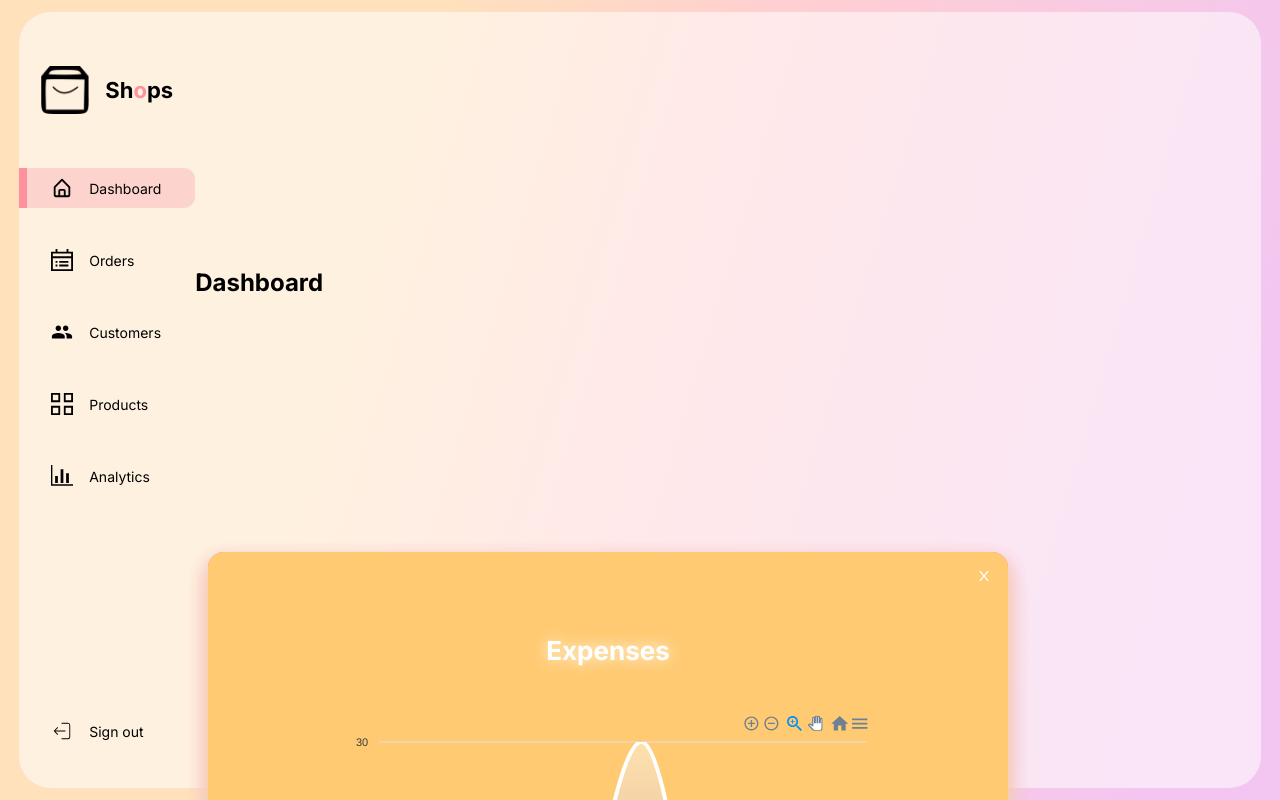
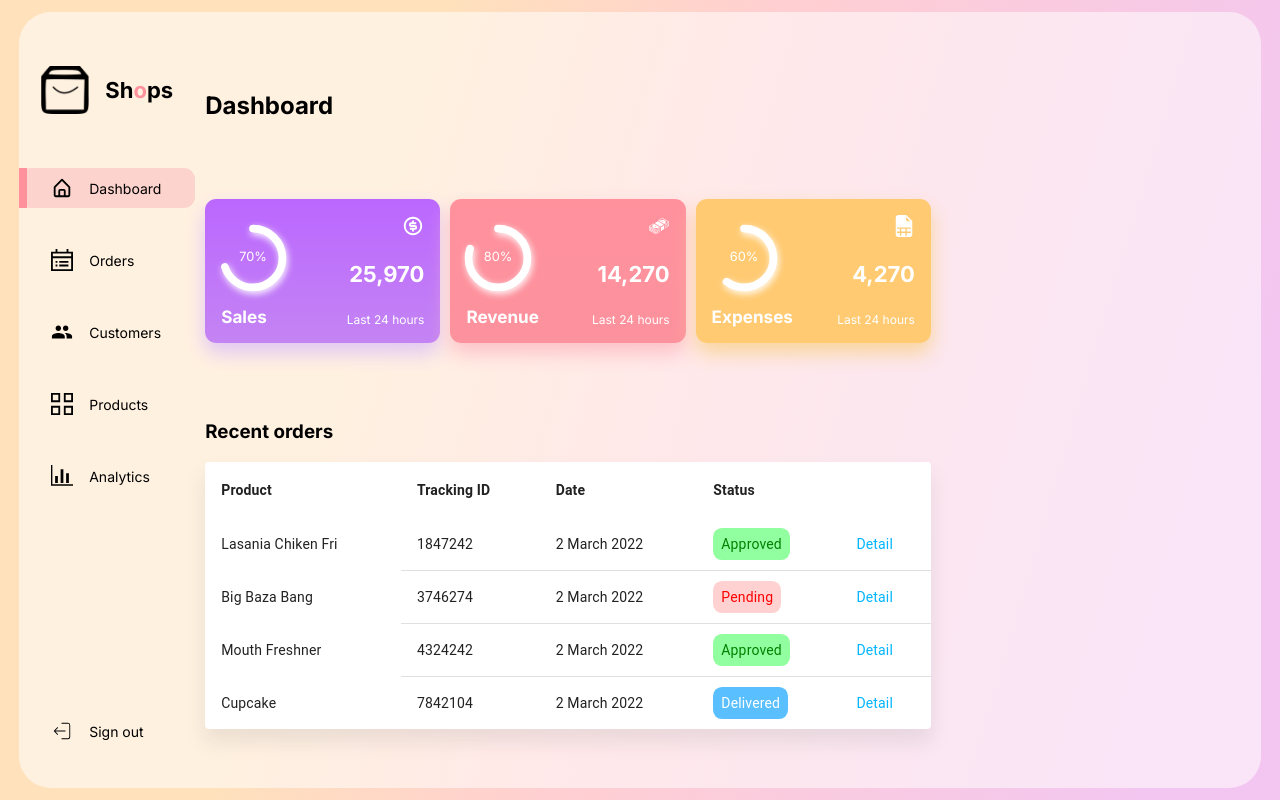
Before and after one commit to wesleywisch/Dashboard-admin-modern, a React (Create React App) app: page / in a window 1280 px wide. Shown: the top 800 px of the page. Built offline with nearby package versions, Linux system fonts and the light colour scheme.

Commit message:
feat: Making the table that shows the last orders.

```diff
--- a/src/App.css
+++ b/src/App.css
@@ -34,4 +34,5 @@ body {
   overflow: hidden;
   display: grid;
   grid-template-columns: 11rem auto 20rem;
+  gap: 0.625rem;
 }
--- a/src/components/Card/index.tsx
+++ b/src/components/Card/index.tsx
@@ -24,7 +24,7 @@ export interface CardProps {
 }
 
 export function Card({ barValue, color, icon, series, title, value }: CardProps) {
-  const [expanded, setExpanded] = useState(true);
+  const [expanded, setExpanded] = useState(false);
 
   return (
     <AnimateSharedLayout>
--- a/src/components/MainDash/index.tsx
+++ b/src/components/MainDash/index.tsx
@@ -1,6 +1,7 @@
 import { cardItens } from '../../data/cardItens';
 
 import { Card } from '../Card';
+import { Table } from '../Table';
 
 import './styles.css';
 
@@ -23,6 +24,8 @@ export function MainDash() {
           </div>
         ))}
       </div>
+
+      <Table />
     </div>
   )
 }
--- /dev/null
+++ b/src/components/Table/index.tsx
@@ -0,0 +1,86 @@
+import TableMui from '@mui/material/Table';
+import TableBody from '@mui/material/TableBody';
+import TableCell from '@mui/material/TableCell';
+import TableContainer from '@mui/material/TableContainer';
+import TableHead from '@mui/material/TableHead';
+import TableRow from '@mui/material/TableRow';
+import Paper from '@mui/material/Paper';
+
+import './styles.css';
+
+export function Table() {
+  function createData(
+    name: string,
+    trackingId: number,
+    date: string,
+    status: string,
+  ) {
+    return { name, trackingId, date, status };
+  }
+
+  function makeStyle(status: string) {
+    if (status === 'Approved') {
+      return {
+        background: 'rgb(145, 254, 159)',
+        color: 'green',
+      }
+    } else if (status === 'Pending') {
+      return {
+        background: '#ffadad8f',
+        color: 'red',
+      }
+    } else {
+      return {
+        background: '#59bfff',
+        color: '#fff',
+      }
+    }
+  }
+
+  const rows = [
+    createData('Lasania Chiken Fri', 1847242, '2 March 2022', 'Approved'),
+    createData('Big Baza Bang', 3746274, '2 March 2022', 'Pending'),
+    createData('Mouth Freshner', 4324242, '2 March 2022', 'Approved'),
+    createData('Cupcake', 7842104, '2 March 2022', 'Delivered'),
+  ];
+
+  return (
+    <div className='tableContainer'>
+      <h3>Recent orders</h3>
+
+      <TableContainer component={Paper}
+        style={{ boxShadow: '0rem 0.82rem 1.25rem #80808029' }}
+      >
+        <TableMui sx={{ minWidth: 650 }} aria-label="simple table">
+          <TableHead>
+            <TableRow>
+              <TableCell>Product</TableCell>
+              <TableCell align="left">Tracking ID</TableCell>
+              <TableCell align="left">Date</TableCell>
+              <TableCell align="left">Status</TableCell>
+              <TableCell align="left"></TableCell>
+            </TableRow>
+          </TableHead>
+          <TableBody>
+            {rows.map((row) => (
+              <TableRow
+                key={row.name}
+                sx={{ '&:last-child td, &:last-child th': { border: 0 } }}
+              >
+                <TableCell component="th" scope="row">
+                  {row.name}
+                </TableCell>
+                <TableCell align="left">{row.trackingId}</TableCell>
+                <TableCell align="left">{row.date}</TableCell>
+                <TableCell align="left">
+                  <span className="status" style={makeStyle(row.status)}>{row.status}</span>
+                </TableCell>
+                <TableCell align="left" className='details'>Detail</TableCell>
+              </TableRow>
+            ))}
+          </TableBody>
+        </TableMui>
+      </TableContainer>
+    </div>
+  )
+}
--- /dev/null
+++ b/src/components/Table/styles.css
@@ -0,0 +1,24 @@
+.MuiTableRow-root > * {
+  padding: 0.625rem;
+}
+
+.MuiTableRow-root.MuiTableRow-head > * {
+  font-weight: bold !important;
+}
+
+.Table td, th {
+  border: none !important;
+}
+
+.Table:first-child {
+  border-radius: 0.7rem !important;
+}
+
+.status {
+  padding: .5rem;
+  border-radius: .56rem;
+}
+
+.details {
+  color: #00b5ff !important;
+}
```
